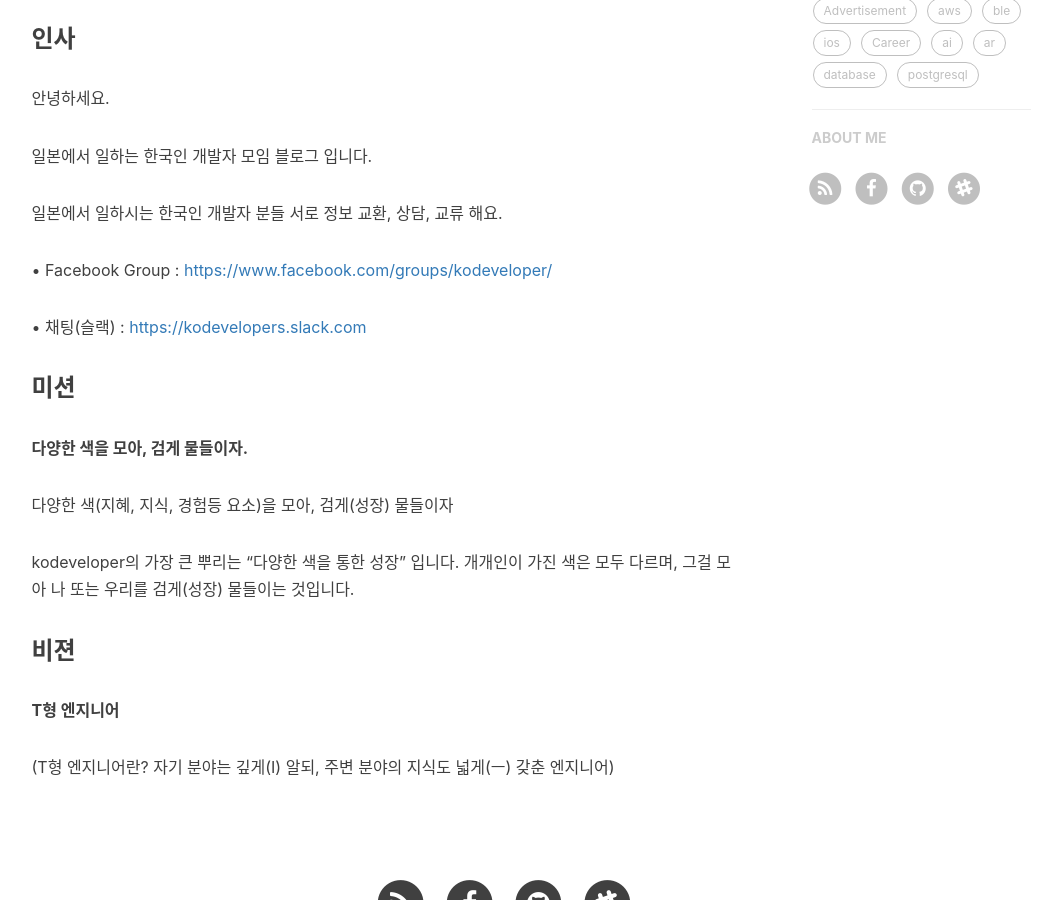
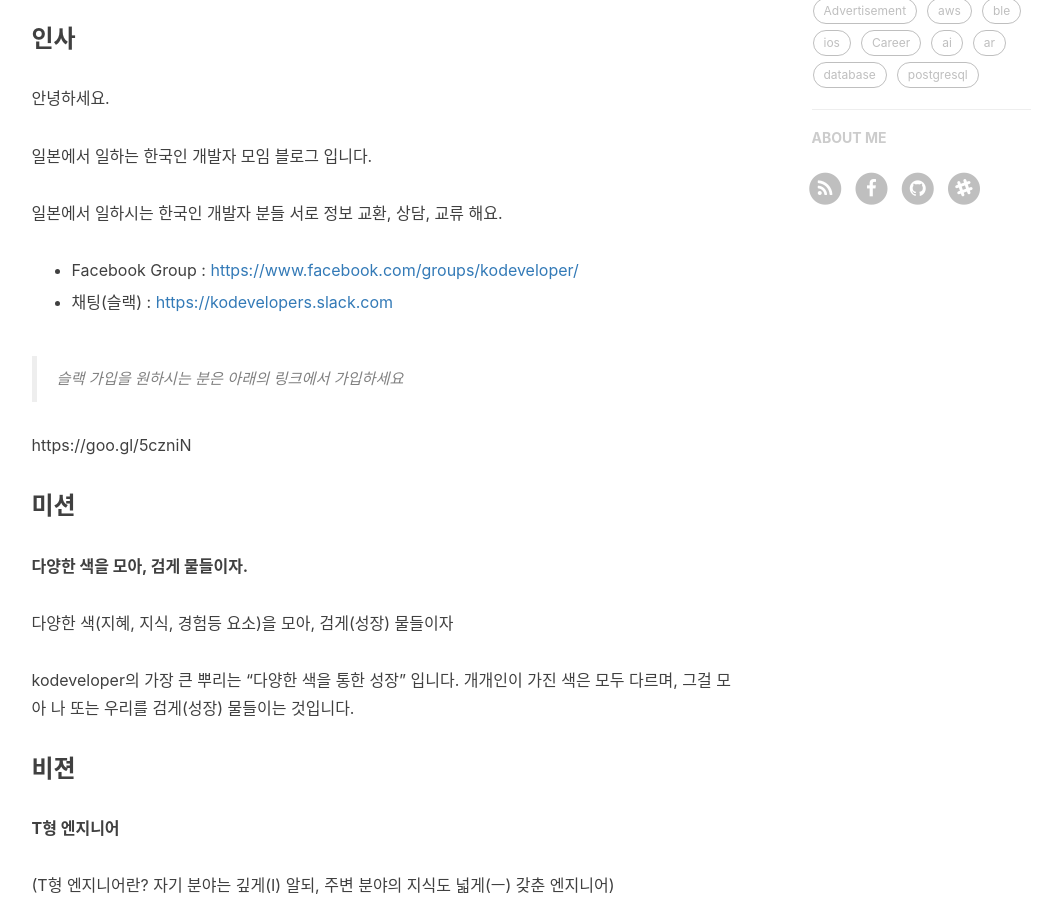
Before and after one commit to kodevops/blog, a Jekyll site: the page built from about.html, in a window 1280 px wide and 900 px high, scrolled down 489 px. Shown: the whole window, without its empty margins (136-1188 px from the left). Built offline with Jekyll 4.4.1, drawn with Linux system fonts in a browser that asks for light colours; nearby versions of some CDN libraries; comment, search, counter and statistics services are not loaded.

Commit message:
슬랙 가입용 링크 추가

```diff
--- a/_includes/about/ko.md
+++ b/_includes/about/ko.md
@@ -6,9 +6,13 @@
 
 일본에서 일하시는 한국인 개발자 분들 서로 정보 교환, 상담, 교류 해요.
 
-• Facebook Group : [https://www.facebook.com/groups/kodeveloper/](https://www.facebook.com/groups/kodeveloper/)
+* Facebook Group : [https://www.facebook.com/groups/kodeveloper/](https://www.facebook.com/groups/kodeveloper/)
 
-• 채팅(슬랙) : [https://kodevelopers.slack.com](https://kodevelopers.slack.com)
+* 채팅(슬랙) : [https://kodevelopers.slack.com](https://kodevelopers.slack.com)
+
+> 슬랙 가입을 원하시는 분은 아래의 링크에서 가입하세요
+
+https://goo.gl/5czniN
 
 
 ### 미션
```
